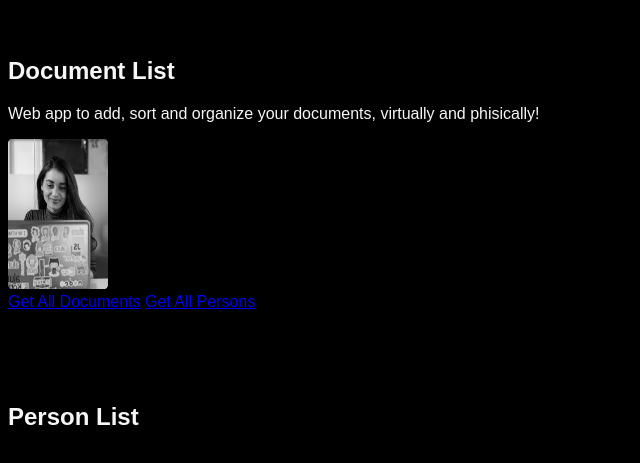
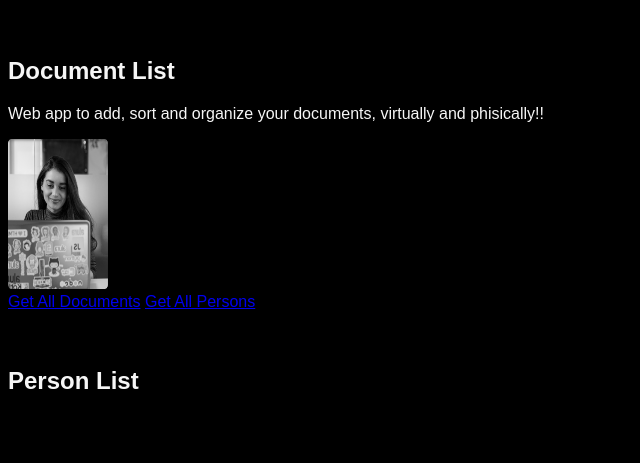
Before and after one commit to franciscoassumpcao/DsortPageAPI, a plain HTML site: page index.html in a window 1280 px wide. Shown: the part 61-524 px from the top of the page, without its empty margins (0-640 px from the left). Drawn offline with Linux system fonts and the light colour scheme.

Commit message:
new changes

```diff
--- a/index.html
+++ b/index.html
@@ -18,7 +18,7 @@
             <br>
             <div name="documentList">
                 <h2>Document List</h2>
-                <p>Web app to add, sort and organize your documents, virtually and phisically!</p>
+                <p>Web app to add, sort and organize your documents, virtually and phisically!!</p>
                 <img src="image.png" alt="Photo programming" width="100px" height="150px">
                 <br>
                 <a href="https://dsortapi.azurewebsites.net/api/Document/getAllDocuments">Get All Documents</a>
@@ -26,8 +26,7 @@
 
             </div>
             <br>
-            <br>
-            <br>
+
             <br>
             <div name="personList">
                 <h2>Person List</h2>
```
